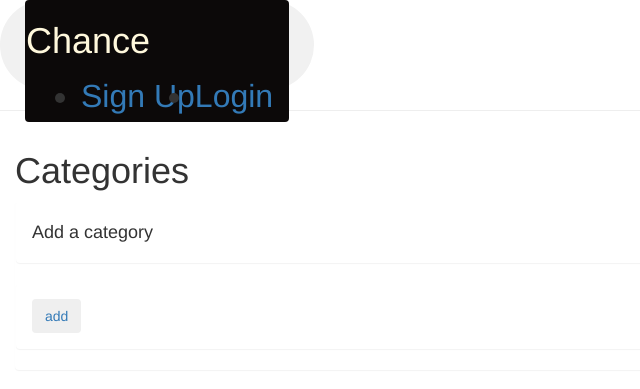
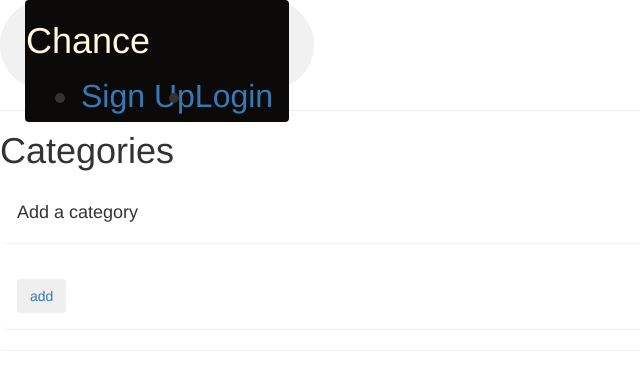
Before and after one commit to Tellvinch/chance, a Flask app: page / in a window 1280 px wide. Shown: the top 389 px of the page, without its empty margins (0-640 px from the left). Run offline with Flask 2, Linux system fonts and the light colour scheme; data that the repository does not hold is empty; some libraries are stand-ins or nearby versions.

Commit message:
add changes

```diff
--- a/app/templates/index.html
+++ b/app/templates/index.html
@@ -9,7 +9,7 @@
 
     <title> {{ title }} </title>
 
-    <div class="container-fluid">
+    <div class="category">
 
         <h1>Categories</h1>
 
```
Also changed, not shown: app/templates/category.html (+4 -4 lines).
